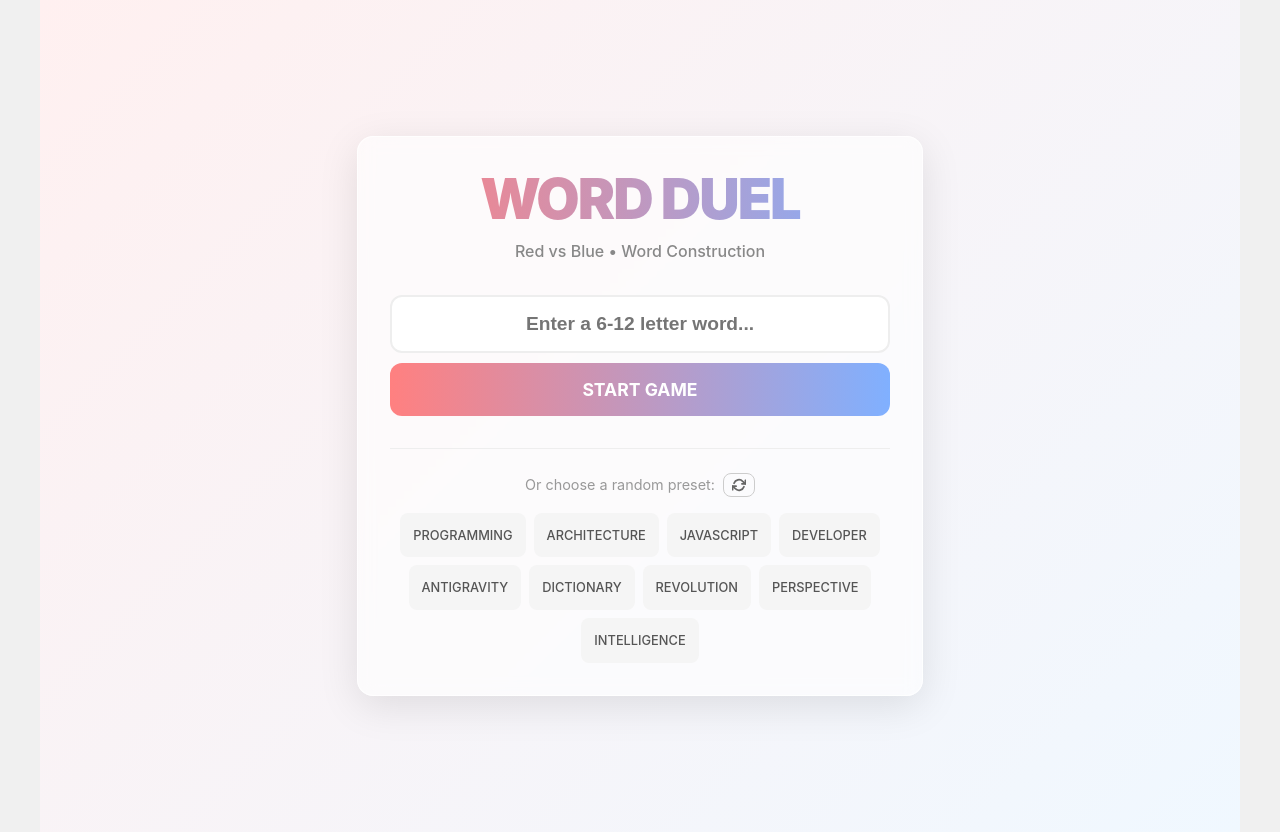
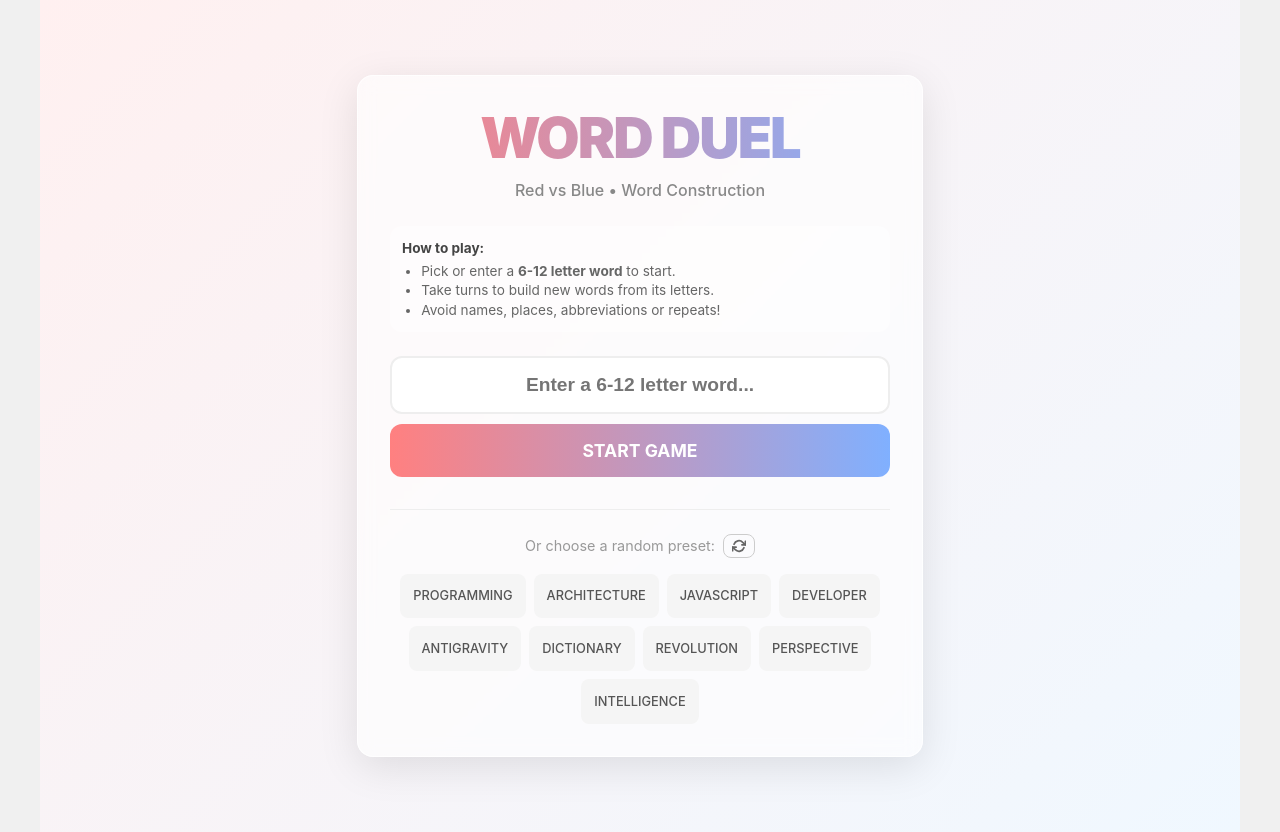
Before and after one commit to catmaniii/word_duel, a React (Vite) app: page / in a window 1280 px wide. Built offline with nearby package versions, Linux system fonts and the light colour scheme; no server answers.

Commit message:
docs: add game instructions to UI and README

```diff
--- a/src/App.tsx
+++ b/src/App.tsx
@@ -239,7 +239,7 @@ function App() {
             boxShadow: '0 10px 40px rgba(0,0,0,0.1)'
           }}>
             {/* Logo / Title Area */}
-            <div style={{ marginBottom: '2rem' }}>
+            <div style={{ marginBottom: '1.5rem' }}>
               <h1 style={{
                 margin: 0,
                 fontSize: '3.5rem',
@@ -256,6 +256,25 @@ function App() {
               <p style={{ color: '#888', marginTop: '0.5rem', fontWeight: 500 }}>
                 Red vs Blue • Word Construction
               </p>
+            </div>
+
+            {/* Quick Instructions */}
+            <div style={{
+              marginBottom: '1.5rem',
+              textAlign: 'left',
+              fontSize: '0.85rem',
+              color: '#666',
+              background: 'rgba(255,255,255,0.4)',
+              padding: '12px',
+              borderRadius: '12px',
+              border: '1px border var(--glass-border)'
+            }}>
+              <div style={{ fontWeight: 'bold', marginBottom: '4px', color: '#444' }}>How to play:</div>
+              <ul style={{ margin: 0, paddingLeft: '1.2rem', lineHeight: '1.4' }}>
+                <li>Pick or enter a <b>6-12 letter word</b> to start.</li>
+                <li>Take turns to build new words from its letters.</li>
+                <li>Avoid names, places, abbreviations or repeats!</li>
+              </ul>
             </div>
 
             <div style={{ marginBottom: '2rem' }}>
```
Also changed, not shown: 1 other file (tests, documents, lock files or other folders).
